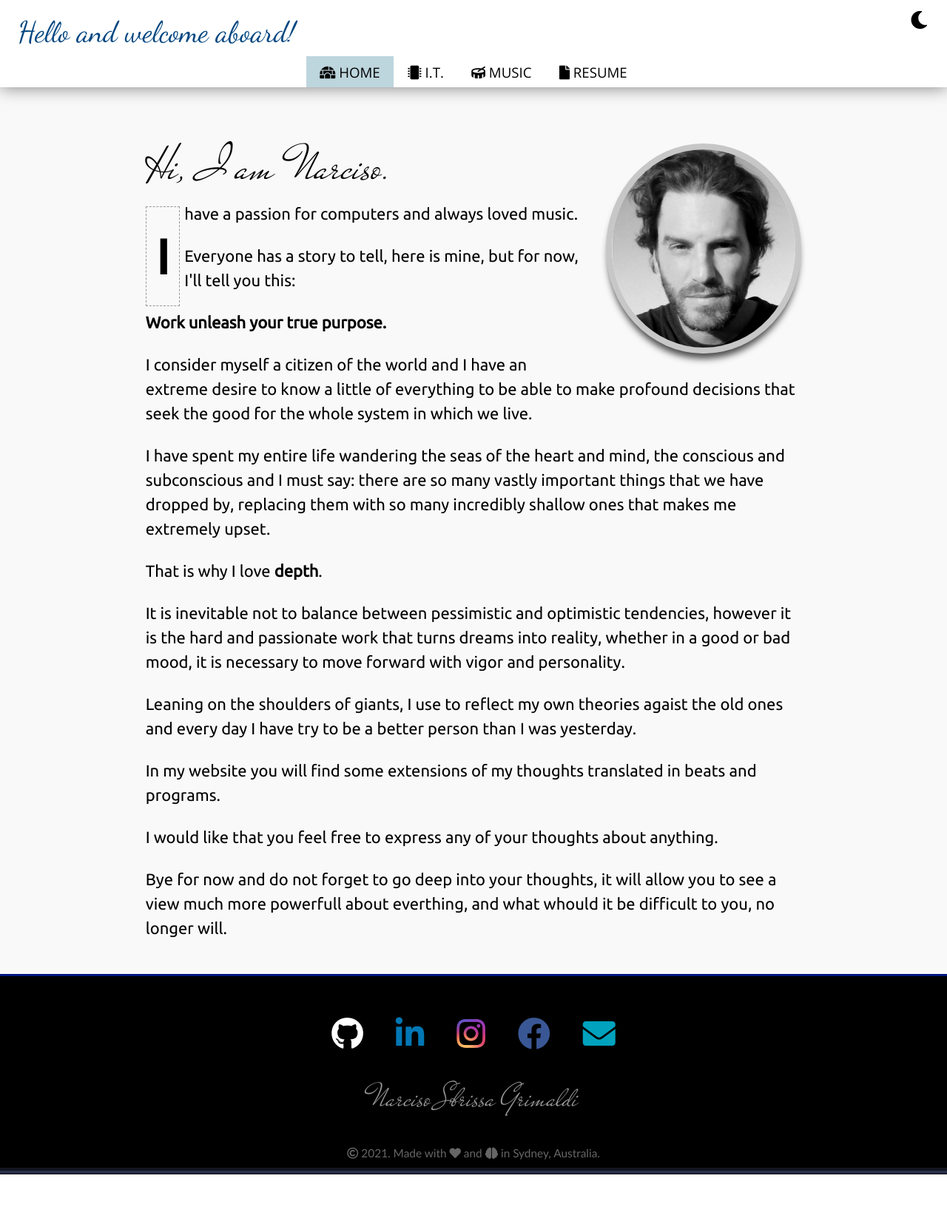
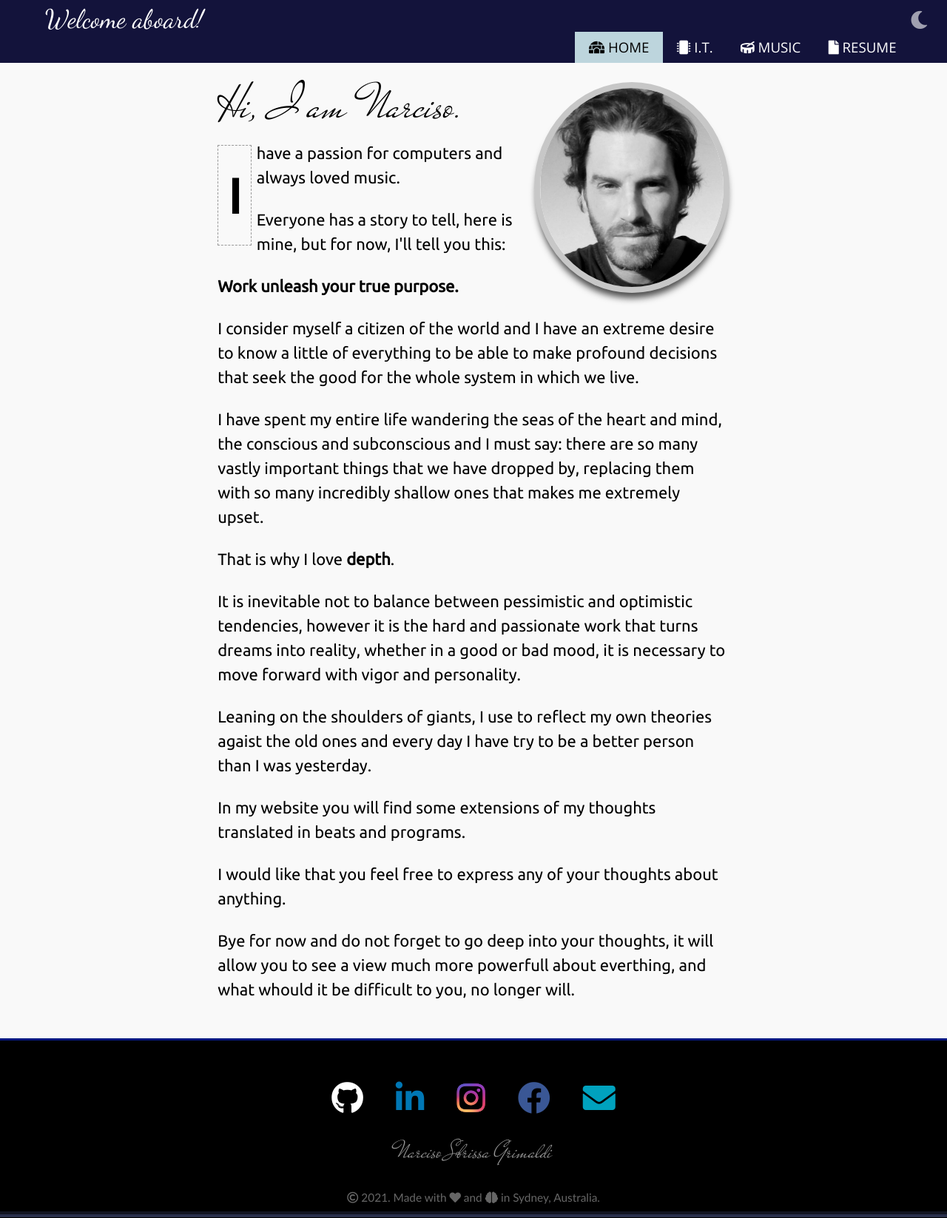
Before and after one commit to gdinarciso/gdinarciso.github.io, a PHP site: page / in a window 1280 px wide. Shown: the whole page at 74% size. Before the commit the page ends 1588 px from the top, so only its background shows below. Run offline with PHP 8.4, Linux system fonts and the light colour scheme; some web fonts are replaced.

Commit message:
10/8/21 update

```diff
--- a/css/style-mobile.css
+++ b/css/style-mobile.css
@@ -66,7 +66,7 @@ a:hover {
   transition: color ease-in-out 400ms;
   -webkit-transition: color ease-in-out 400ms;
 
-  color: blue;
+  /* color: blue; */
 }
 
 .fl-c:first-letter {
@@ -82,20 +82,20 @@ a:hover {
 }
 
 header {
-  position: fixed;
-  display: flex;
-  flex-flow: column;
+  /* position: fixed;
+  overflow: hidden;
   width: 100vw;
-  overflow: hidden;
   z-index: 1;
+  box-shadow: 0 0 1em rgba(0, 0, 0, 0.5); */
 
-  color: #000;
-  background-color: #fff;
-  box-shadow: 0 0 1em rgba(0, 0, 0, 0.5);
+  color: rgba(255, 255, 255, 1);
+  background-color: #13133b;
 }
 
 header .icon {
-  align-self: flex-end;
+  /* display: flex; */
+  /* justify-content: flex-end; */
+  float: right;
   margin-right: 1.6rem;
   margin-top: 0.7rem;
 }
@@ -103,19 +103,15 @@ header .icon {
 header .moonsunicon {
   cursor: pointer;
   font-size: 1.1em;
-  /* z-index: 2; */
-}
-
-header .moonsunicon {
   transition: filter ease-in-out 500ms;
   -webkit-transition: filter ease-in-out 500ms;
 
-  color: #000;
+  color: rgba(255, 255, 255, 0.6);
 }
 
 header .moonsunicon:hover {
-  filter: drop-shadow(0 0 10px rgba(0, 0, 0, 1)) saturate(200%);
-  -webkit-filter: drop-shadow(0 0 10px rgba(0, 0, 0, 1)) saturate(200%);
+  filter: drop-shadow(0 0 10px rgba(255, 255, 255, 1)) saturate(200%);
+  -webkit-filter: drop-shadow(0 0 10px rgba(255, 255, 255, 1)) saturate(200%);
 }
 
 header .fa-sun {
@@ -124,24 +120,26 @@ header .fa-sun {
   color: yellow;
 }
 
+header .menu {
+  display: flex;
+  flex-flow: row wrap;
+  justify-content: space-between;
+  margin-left: 2.3rem;
+  padding: 0px;
+}
+
 header .greeting {
-  margin: 1.5rem 0 2rem;
-  align-self: center;
-  line-height: 0;
-  font-size: 1.8em;
+  margin: 1rem 0;
+  font-size: 1.6em;
   font-weight: normal;
   font-family: "Dancing Script", monospace;
-
-  color: rgb(0, 70, 128);
 }
 
 header nav {
   display: flex;
-  align-self: center;
+  align-items: flex-end;
+  /* align-self: center; */
   font-family: "Open Sans", sans-serif;
-
-  /* gap: 1em; */
-  /* (not working on Safari) */
 }
 
 header nav a {
@@ -155,6 +153,7 @@ header nav a {
 header nav .active {
   /* transition: background-color ease-in-out 1000ms; */
   /* -webkit-transition: background-color ease-in-out 1000ms; */
+  color: #000;
   background-color: rgb(189, 213, 221);
 }
 
@@ -178,11 +177,12 @@ header nav a:hover::after {
   transition: width ease-in-out 250ms;
   -moz-transition: width ease-in-out 250ms;
 
-  border-bottom-color: blue;
+  border-bottom-color: #fff;
 }
 
 article {
-  padding: 8.8em 1em 1em;
+  /* padding: 5.2em 1em 1em; */
+  padding: 1.2em;
 }
 
 footer {
@@ -247,7 +247,7 @@ footer .fa-envelope {
 
 footer .name {
   font-family: "MrDeHaviland";
-  font-size: 2em;
+  font-size: 1.5em;
   margin: 0.5em 0;
 
   color: rgba(255, 255, 255, 0.6);
@@ -416,7 +416,7 @@ article.resume .details {
 article.resume .bigfive {
   /* background-color: rgba(0, 0, 0, 1); */
 }
-article.resume .bigfive .bi {
+article.resume .bigfive .Bi {
   color: #259efa;
 }
 article.resume .bigfive .g {
@@ -516,18 +516,13 @@ article.resume .skills h3 {
 
 @media screen and (min-width: 768px) {
   body {
-    grid-template-columns: auto 75ch auto;
+    grid-template-columns: auto 60ch auto;
     grid-template-rows: auto 1fr auto;
     grid-template-areas:
       "header header header"
       "left article right"
       "footer footer footer";
     font-size: 22px;
-  }
-
-  header .greeting {
-    align-self: inherit;
-    margin-left: 2.3rem;
   }
 
   /* HOME -------------------------------------------*/
@@ -556,12 +551,6 @@ article.resume .skills h3 {
 
   article.resume .company {
     width: 80%;
-  }
-}
-
-@media screen and (min-width: 500px) {
-  article.home .photo {
-    width: ;
   }
 }
 
--- a/html/resume.html
+++ b/html/resume.html
@@ -111,7 +111,8 @@
           </li>
           <li>
             <a href="https://bigfive-test.com/result/60921b62087f980009cee13b"
-              ><i class="fas fa-user-edit"></i> <span class="bigfive"><span class="bi">Bi</span><span class="g">g</span><span class="F">F</span><span class="i">i</span><span class="ve">ve</span></a>
+              ><i class="fas fa-user-edit"></i><span class="bigfive">
+                <span class="Bi">Bi</span><span class="g">g</span><span class="F">F</span><span class="i">i</span><span class="ve">ve</span></a>
           </li>
         </ul>
 
--- a/index.html
+++ b/index.html
@@ -70,15 +70,15 @@
           title="Swicth to light mode"
         ></i>
       </div>
-
-      <h1 class="greeting">Hello and welcome aboard!</h1>
-
+      <div class="menu">
+        <h1 class="greeting">Welcome aboard!</h1>
         <nav>
           <a class="active" href="/index.html"><i class="fas fa-igloo"></i> HOME</a>
           <a href="/html/it.html"><i class="fas fa-microchip"></i> I.T.</a>
           <a href="/html/music.html"><i class="fas fa-drum"></i> MUSIC</a>
           <a href="/html/resume.html"><i class="fas fa-file"></i> RESUME</a>
         </nav>
+      </div>
     </header>
 
     <article class="home">
```
Lines whose indentation alone changed are shown as unchanged.
